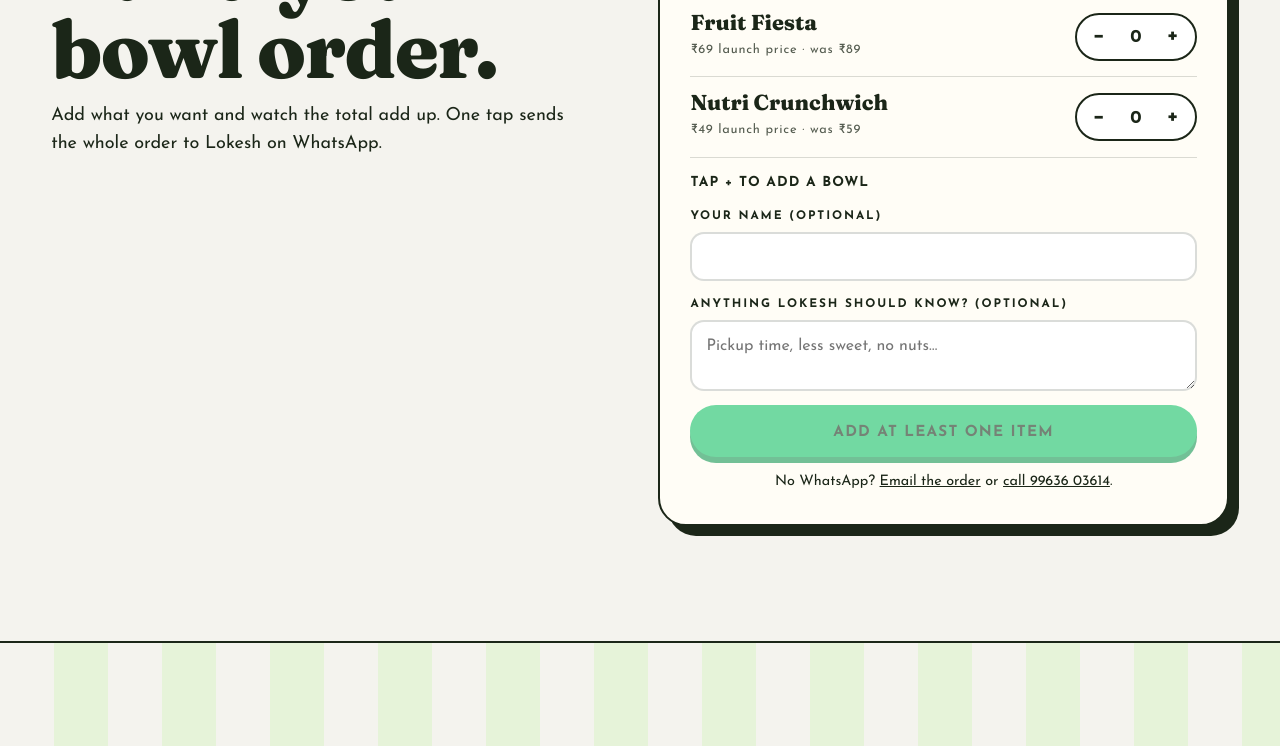
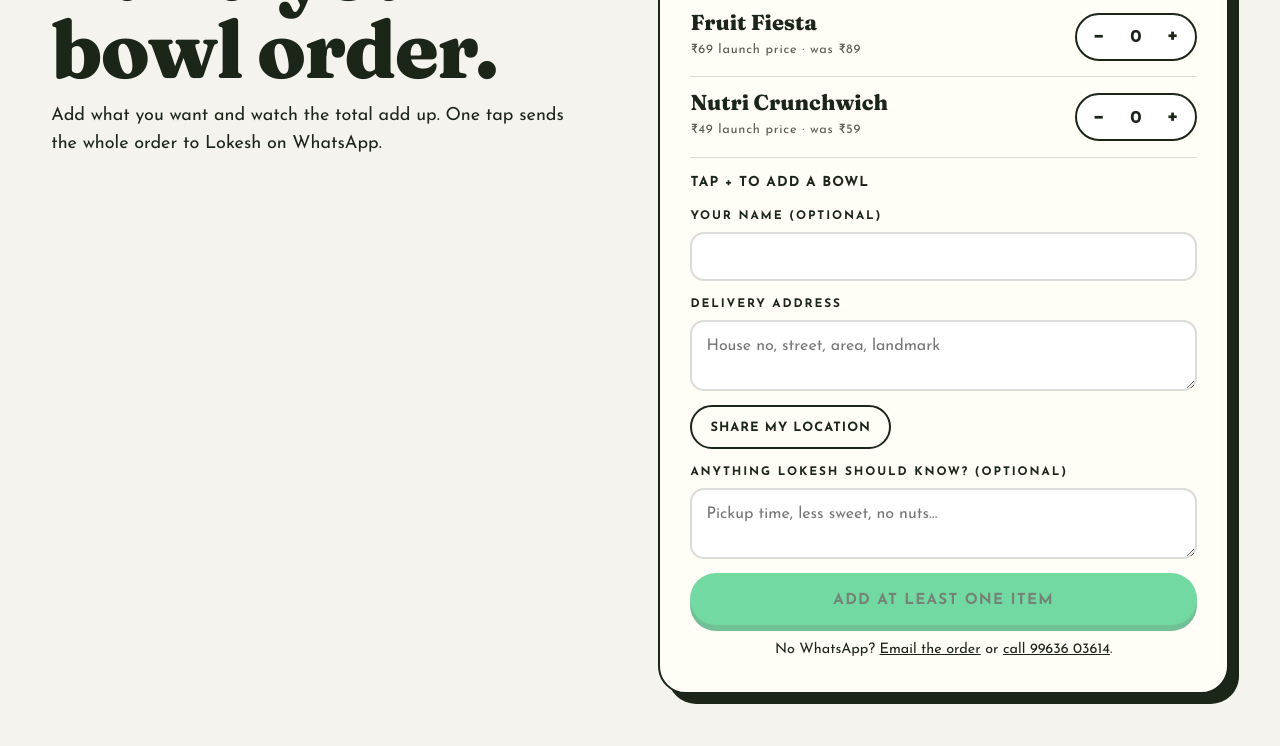
Before and after one commit to jashwanthchowhan0009-source/lokiS, a plain HTML site: page index.html in a window 1280 px wide. Shown: the part 4147-4893 px from the top of the page. Drawn offline with Linux system fonts and the light colour scheme.

Commit message:
Order form: delivery address and Google Maps location
Co-Authored-By: Claude Opus 5.5 <noreply@anthropic.com>
Claude-Session: https://claude.ai/code/session_01KwdbcmJmSo2rUdm4vA3t7Y

```diff
--- a/css/style.css
+++ b/css/style.css
@@ -229,6 +229,9 @@ h1, h2, h3 { font-family: var(--display); font-weight: 800; line-height: 0.98; l
   font: 400 1rem/1.4 var(--sans); padding: 13px 14px 10px; border-radius: 14px; border: 2px solid var(--line); background: #fff; color: var(--ink); width: 100%; resize: vertical;
 }
 .field input:focus, .field textarea:focus { border-color: var(--ink); outline: none; }
+.loc-row { display: flex; flex-wrap: wrap; align-items: center; gap: 10px 14px; }
+.loc-btn { min-height: 44px; padding: 11px 18px 8px; font-size: 0.8rem; color: var(--ink); }
+.loc-status { font-size: 0.88rem; }
 .order-alt { font-size: 0.9rem; text-align: center; }
 
 /* founder teaser */
--- a/js/main.js
+++ b/js/main.js
@@ -13,12 +13,14 @@
   var $ = function (s, r) { return (r || document).querySelector(s); };
   var $$ = function (s, r) { return Array.prototype.slice.call((r || document).querySelectorAll(s)); };
 
-  function orderText(qty, name, note) {
+  function orderText(qty, name, note, addr, loc) {
     var lines = ["Hi Loki'S! I'd like to order:"];
     MENU.forEach(function (m) { if (qty[m.id]) lines.push("• " + qty[m.id] + " x " + m.name + " (₹" + m.price * qty[m.id] + ")"); });
     var sum = MENU.reduce(function (a, m) { return a + qty[m.id] * m.price; }, 0);
     lines.push("Total: ₹" + sum);
     if (name) lines.push("", "Name: " + name);
+    if (addr) lines.push("Delivery address: " + addr);
+    if (loc) lines.push("Location: " + loc);
     if (note) lines.push("Note: " + note);
     return lines.join("\n");
   }
@@ -47,12 +49,24 @@
       '<form class="order" novalidate>' + (opts && opts.head ? opts.head : "") + rows +
       '<div class="order-total" id="' + p + '-total"></div>' +
       '<div class="field"><label for="' + p + '-name">Your name (optional)</label><input id="' + p + '-name" name="name" autocomplete="given-name" maxlength="60"></div>' +
+      '<div class="field"><label for="' + p + '-addr">Delivery address</label><textarea id="' + p + '-addr" rows="2" maxlength="300" autocomplete="street-address" placeholder="House no, street, area, landmark"></textarea></div>' +
+      '<div class="loc-row"><button type="button" class="btn btn-ghost loc-btn" id="' + p + '-locbtn">Share my location</button><span class="loc-status" id="' + p + '-locst" aria-live="polite"></span></div>' +
       '<div class="field"><label for="' + p + '-note">Anything Lokesh should know? (optional)</label><textarea id="' + p + '-note" name="note" rows="2" maxlength="240" placeholder="Pickup time, less sweet, no nuts…"></textarea></div>' +
       '<a class="btn btn-leaf" id="' + p + '-send" target="_blank" rel="noopener" href="#">Send order on WhatsApp</a>' +
       '<p class="order-alt">No WhatsApp? <a id="' + p + '-mail" href="#">Email the order</a> or <a href="tel:+' + PHONE + '">call 99636 03614</a>.</p></form>';
 
     var send = $("#" + p + "-send", host), mail = $("#" + p + "-mail", host), total = $("#" + p + "-total", host);
-    var nameEl = $("#" + p + "-name", host), noteEl = $("#" + p + "-note", host);
+    var nameEl = $("#" + p + "-name", host), noteEl = $("#" + p + "-note", host), addrEl = $("#" + p + "-addr", host);
+    var locBtn = $("#" + p + "-locbtn", host), locSt = $("#" + p + "-locst", host), loc = "";
+    locBtn.addEventListener("click", function () {
+      if (!navigator.geolocation) { locSt.textContent = "Location not supported. Type your address instead."; return; }
+      locSt.textContent = "Finding you…";
+      navigator.geolocation.getCurrentPosition(function (pos) {
+        loc = "https://maps.google.com/?q=" + pos.coords.latitude.toFixed(6) + "," + pos.coords.longitude.toFixed(6);
+        locSt.innerHTML = '✓ Location added. <a href="' + loc + '" target="_blank" rel="noopener">Check on map</a>';
+        locBtn.textContent = "Update location"; render();
+      }, function () { locSt.textContent = "Couldn't get location. Allow location access or type your address."; }, { enableHighAccuracy: true, timeout: 15000 });
+    });
 
     function render() {
       var n = 0, k = 0;
@@ -63,7 +77,7 @@
       total.innerHTML = n
         ? "<span><b>" + n + "</b> " + (n === 1 ? "item" : "items") + "</span><span>Total <b>₹" + k + "</b></span>"
         : "<span>Tap + to add a bowl</span>";
-      var text = orderText(qty, nameEl.value.trim(), noteEl.value.trim());
+      var text = orderText(qty, nameEl.value.trim(), noteEl.value.trim(), addrEl.value.trim(), loc);
       send.href = n ? waLink(text) : "#";
       mail.href = n ? mailLink(text) : "#";
       send.setAttribute("aria-disabled", n ? "false" : "true");
```
